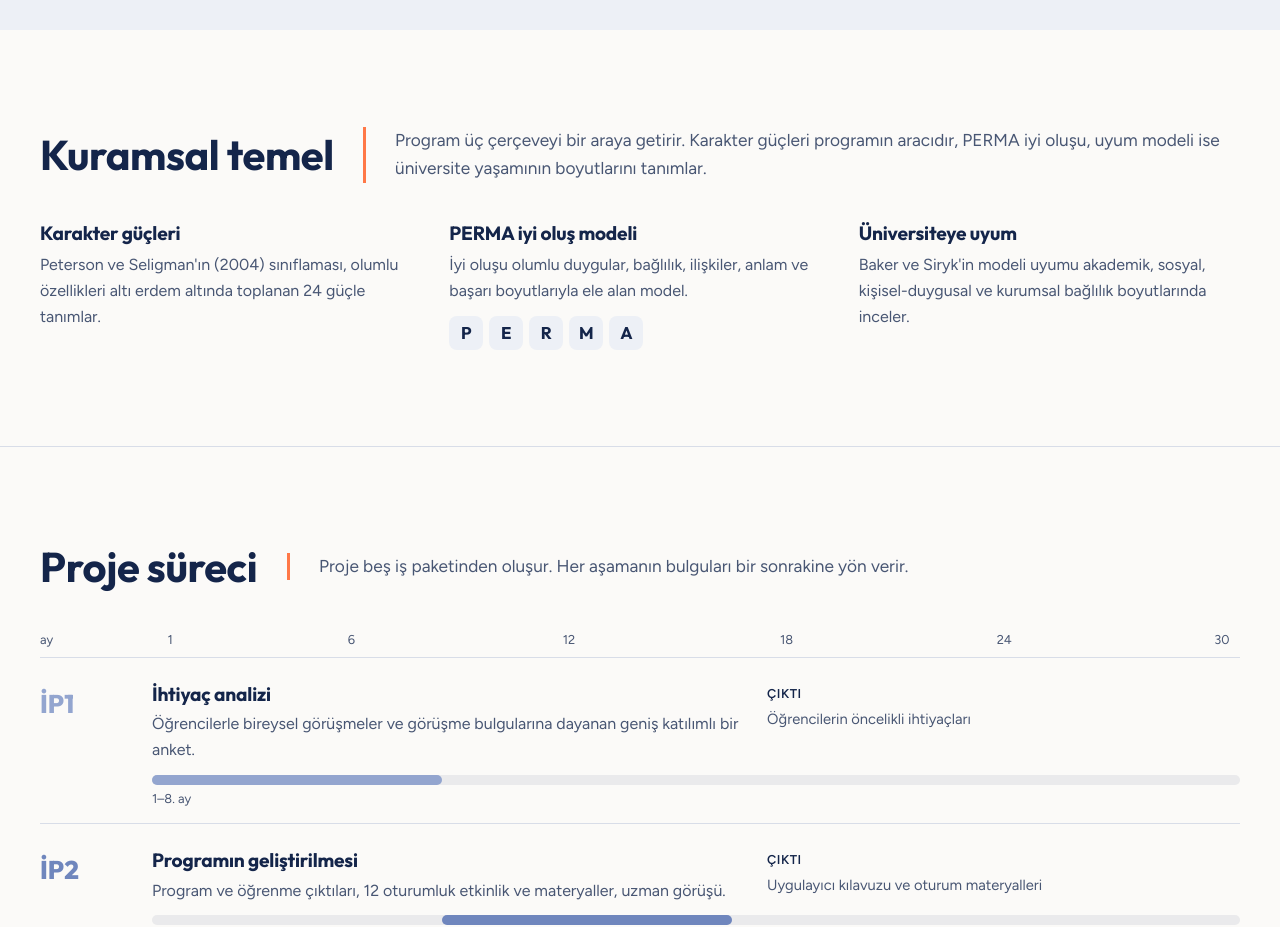
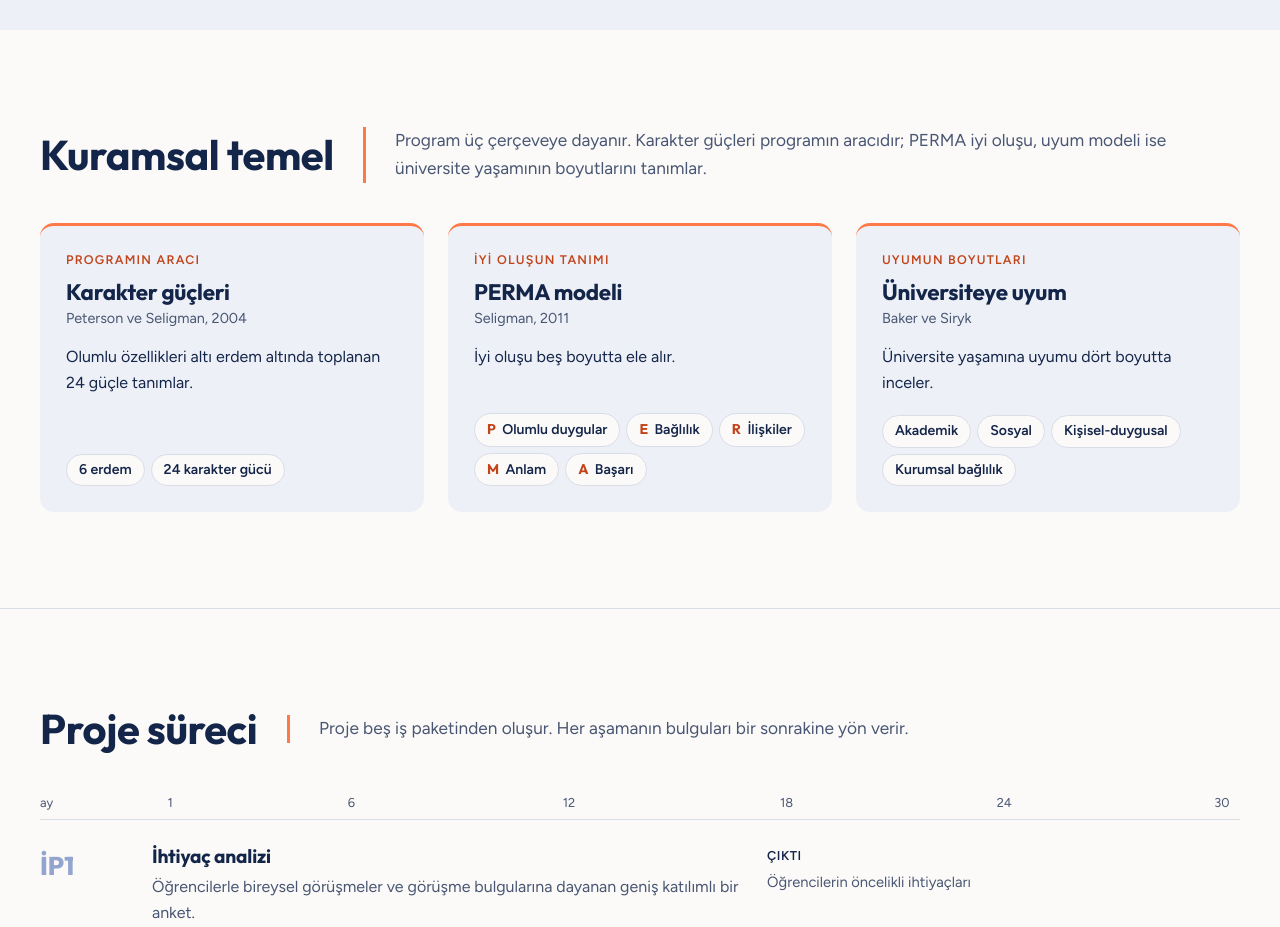
Before and after one commit to pozkap/pozkap.github.io, a plain HTML site: page index.html in a window 1280 px wide. Shown: the part 1820-2747 px from the top of the page. Drawn offline with Linux system fonts and the light colour scheme.

Commit message:
Kuramsal temel bloğu: üç eş kart
Co-Authored-By: Claude Opus 5.5 <noreply@anthropic.com>

```diff
--- a/index.html
+++ b/index.html
@@ -11,7 +11,7 @@
 <link rel="preconnect" href="https://fonts.googleapis.com">
 <link rel="preconnect" href="https://fonts.gstatic.com" crossorigin>
 <link href="https://fonts.googleapis.com/css2?family=Outfit:wght@500;600;700;800&family=Figtree:wght@400;500;600&display=swap" rel="stylesheet">
-<link rel="stylesheet" href="style.css?v=14">
+<link rel="stylesheet" href="style.css?v=15">
 <meta name="theme-color" content="#fbfaf8" media="(prefers-color-scheme: light)">
 <meta name="theme-color" content="#0f1b33" media="(prefers-color-scheme: dark)">
 <meta property="og:type" content="website">
@@ -134,22 +134,30 @@
     <div class="wrap">
       <div class="section-head reveal">
         <h2>Kuramsal temel</h2>
-        <p>Program üç çerçeveyi bir araya getirir. Karakter güçleri programın aracıdır, PERMA iyi oluşu, uyum modeli ise üniversite yaşamının boyutlarını tanımlar.</p>
+        <p>Program üç çerçeveye dayanır. Karakter güçleri programın aracıdır; PERMA iyi oluşu, uyum modeli ise üniversite yaşamının boyutlarını tanımlar.</p>
       </div>
       <div class="basis reveal">
-        <div>
+        <article class="basis-card">
+          <p class="basis-role">Programın aracı</p>
           <h3>Karakter güçleri</h3>
-          <p>Peterson ve Seligman'ın (2004) sınıflaması, olumlu özellikleri altı erdem altında toplanan 24 güçle tanımlar.</p>
-        </div>
-        <div>
-          <h3>PERMA iyi oluş modeli</h3>
-          <p>İyi oluşu olumlu duygular, bağlılık, ilişkiler, anlam ve başarı boyutlarıyla ele alan model.</p>
-          <div class="perma" aria-hidden="true"><span>P</span><span>E</span><span>R</span><span>M</span><span>A</span></div>
-        </div>
-        <div>
+          <p class="basis-src">Peterson ve Seligman, 2004</p>
+          <p class="basis-text">Olumlu özellikleri altı erdem altında toplanan 24 güçle tanımlar.</p>
+          <ul class="basis-dims"><li>6 erdem</li><li>24 karakter gücü</li></ul>
+        </article>
+        <article class="basis-card">
+          <p class="basis-role">İyi oluşun tanımı</p>
+          <h3>PERMA modeli</h3>
+          <p class="basis-src">Seligman, 2011</p>
+          <p class="basis-text">İyi oluşu beş boyutta ele alır.</p>
+          <ul class="basis-dims"><li><b>P</b> Olumlu duygular</li><li><b>E</b> Bağlılık</li><li><b>R</b> İlişkiler</li><li><b>M</b> Anlam</li><li><b>A</b> Başarı</li></ul>
+        </article>
+        <article class="basis-card">
+          <p class="basis-role">Uyumun boyutları</p>
           <h3>Üniversiteye uyum</h3>
-          <p>Baker ve Siryk'in modeli uyumu akademik, sosyal, kişisel-duygusal ve kurumsal bağlılık boyutlarında inceler.</p>
-        </div>
+          <p class="basis-src">Baker ve Siryk</p>
+          <p class="basis-text">Üniversite yaşamına uyumu dört boyutta inceler.</p>
+          <ul class="basis-dims"><li>Akademik</li><li>Sosyal</li><li>Kişisel-duygusal</li><li>Kurumsal bağlılık</li></ul>
+        </article>
       </div>
     </div>
   </section>
--- a/style.css
+++ b/style.css
@@ -228,17 +228,17 @@ h2 { font-size: clamp(1.8rem, 3.4vw, 2.6rem); font-weight: 700; }
 .facts li { font-size: 0.95rem; }
 .facts b { font-family: var(--display); font-size: 1.35rem; margin-right: 4px; }
 
-/* Kuramsal temel */
-.basis { display: grid; grid-template-columns: repeat(3, minmax(0, 1fr)); gap: 28px; }
-@media (max-width: 820px) { .basis { grid-template-columns: 1fr; } }
-.basis h3 { font-size: 1.2rem; margin-bottom: 8px; }
-.basis p { margin: 0; color: var(--ink-soft); font-size: 1rem; }
-.perma { display: flex; gap: 6px; margin-top: 12px; }
-.perma span {
-  font-family: var(--display); font-weight: 700; width: 34px; height: 34px;
-  border-radius: 8px; display: grid; place-items: center;
-  background: var(--panel); color: var(--ink);
-}
+/* Kuramsal temel: üç eş kart; rol, başlık, kaynak, tek cümle, boyutlar (boyutlar kartın dibinde hizalı) */
+.basis { display: grid; grid-template-columns: repeat(3, minmax(0, 1fr)); gap: 24px; }
+@media (max-width: 900px) { .basis { grid-template-columns: 1fr; } }
+.basis-card { background: var(--panel); border-top: 3px solid var(--coral); border-radius: var(--radius); padding: 24px 26px 26px; display: flex; flex-direction: column; }
+.basis-role { margin: 0 0 10px; font-size: 0.78rem; font-weight: 700; letter-spacing: 0.1em; text-transform: uppercase; color: var(--accent); }
+.basis h3 { font-size: 1.4rem; margin: 0 0 2px; }
+.basis .basis-src { margin: 0 0 14px; font-size: 0.9rem; color: var(--ink-soft); }
+.basis .basis-text { margin: 0 0 20px; color: var(--ink); font-size: 1rem; }
+.basis-dims { list-style: none; padding: 0; margin: auto 0 0; display: flex; flex-wrap: wrap; gap: 6px; }
+.basis-dims li { margin: 0; background: var(--paper); border: 1.5px solid var(--line); border-radius: 999px; padding: 4px 12px; font-size: 0.88rem; font-weight: 600; color: var(--ink); }
+.basis-dims b { font-family: var(--display); color: var(--accent); margin-right: 3px; }
 
 /* Süreç: iş paketleri sıralıdır, numara gerçek sırayı gösterir */
 .steps { list-style: none; margin: 0; padding: 0; counter-reset: wp; }
```
Also changed, not shown: en/index.html (+21 -13 lines).
